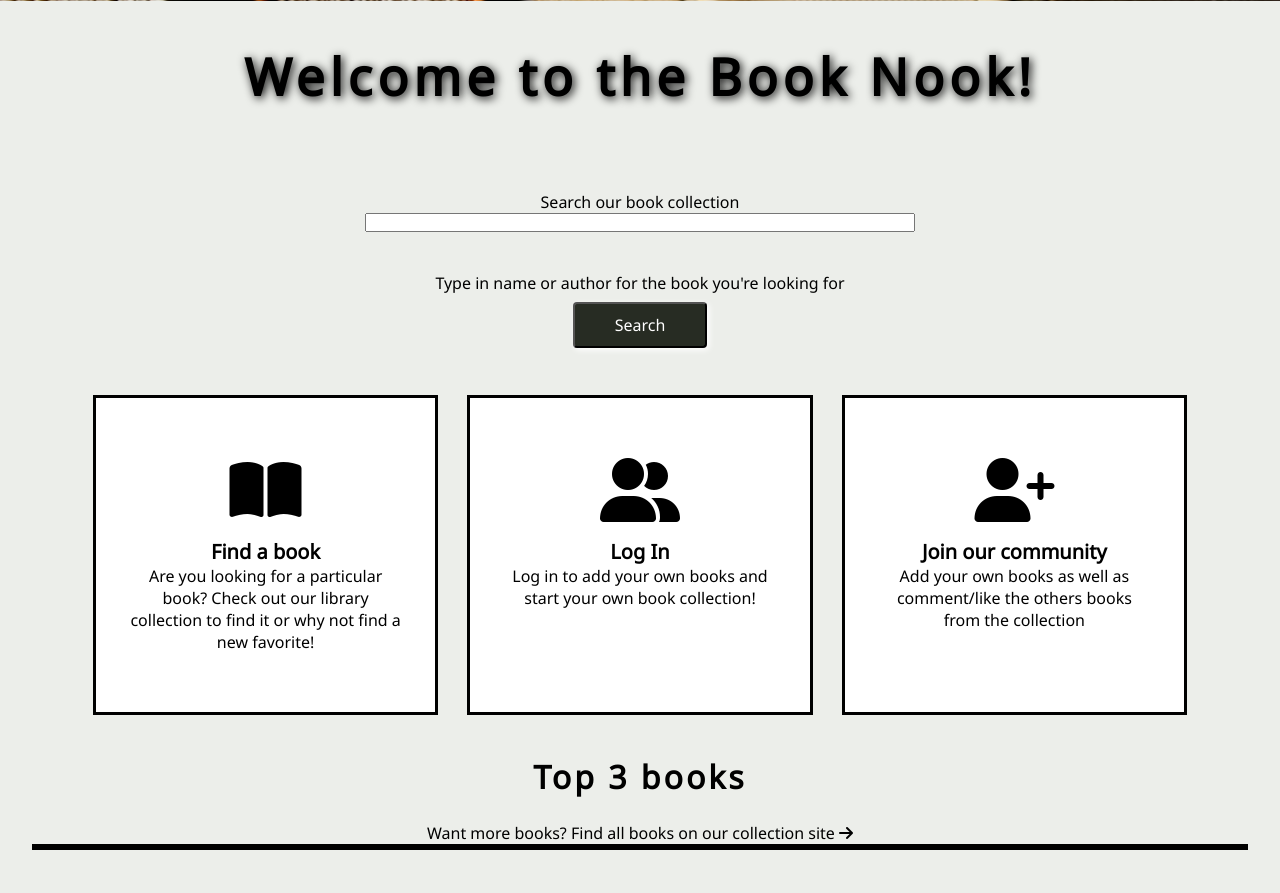
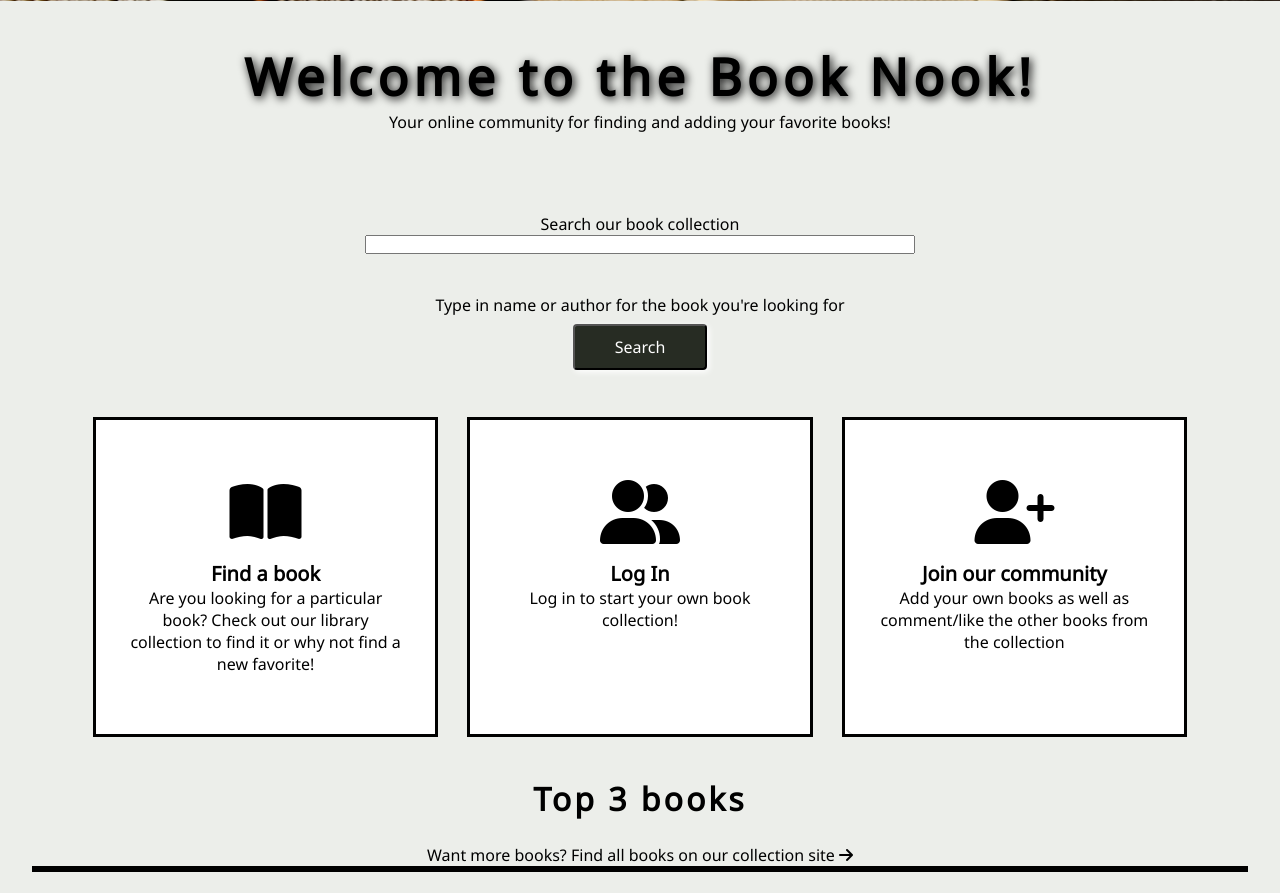
Before and after one commit to Code-Institute-Submissions/the_book_nook, a Flask app: page / in a window 1280 px wide. Shown: the part 479-1372 px from the top of the page. Run offline with Flask 2, Linux system fonts and the light colour scheme; data that the repository does not hold is empty; some libraries are stand-ins or nearby versions.

Commit message:
style:minor  updates in html

```diff
--- a/templates/add_book.html
+++ b/templates/add_book.html
@@ -18,11 +18,11 @@
             {% endfor %}
         </select>
         <label for="book_description">Tell us more about the book</label>
-        <textarea type="text" name="book_description" id="book_description" maxlength="500" required></textarea>
-        <p class="text-below-form">Maximum 500 characters</p>
+        <textarea type="text" name="book_description" id="book_description" maxlength="1000" required></textarea>
+        <p class="text-below-form">Maximum 1000 characters</p>
         <label for="book_image_url">Add link to image here</label>
         <input id="book_image_url" name="book_image_url" type="text" required>
-        <p class="text-below-form">Link to image must be an online source, ending with .jpg or .gif</p>
+        <p class="text-below-form">Link to image must be an online webaddress, ending with .jpg or .gif</p>
         <input class="buttons" type="submit" value="Submit">
         <a class="reset-buttons" href="{{ url_for('profile', username=session['user']) }}">Cancel</a>
     </form>
--- a/templates/index.html
+++ b/templates/index.html
@@ -2,6 +2,7 @@
 {% block content %}
 <div class="hero-image"></div>
 <h1 class="headline-main">Welcome to the Book Nook!</h1>
+<p>Your online community for finding and adding your favorite books!</p>
 <section class="user-search-form">
     <form action="{{ url_for('search')}}" method="POST">
         <label for="query">Search our book collection</label>
@@ -24,14 +25,14 @@
                 <i class="fas fa-user-friends"></i>
             </a>
             <p class="headline-mini">Log In</p>
-            <p>Log in to add your own books and start your own book collection!</p>
+            <p>Log in to start your own book collection!</p>
         </div>
         <div>
             <a href="{{ url_for('register') }}">
                 <i class="fas fa-user-plus"></i>
             </a>
             <p class="headline-mini">Join our community</p>
-            <p>Add your own books as well as comment/like the others books from the collection</p>
+            <p>Add your own books as well as comment/like the other books from the collection</p>
         </div>
     </div>
 </section>
```
